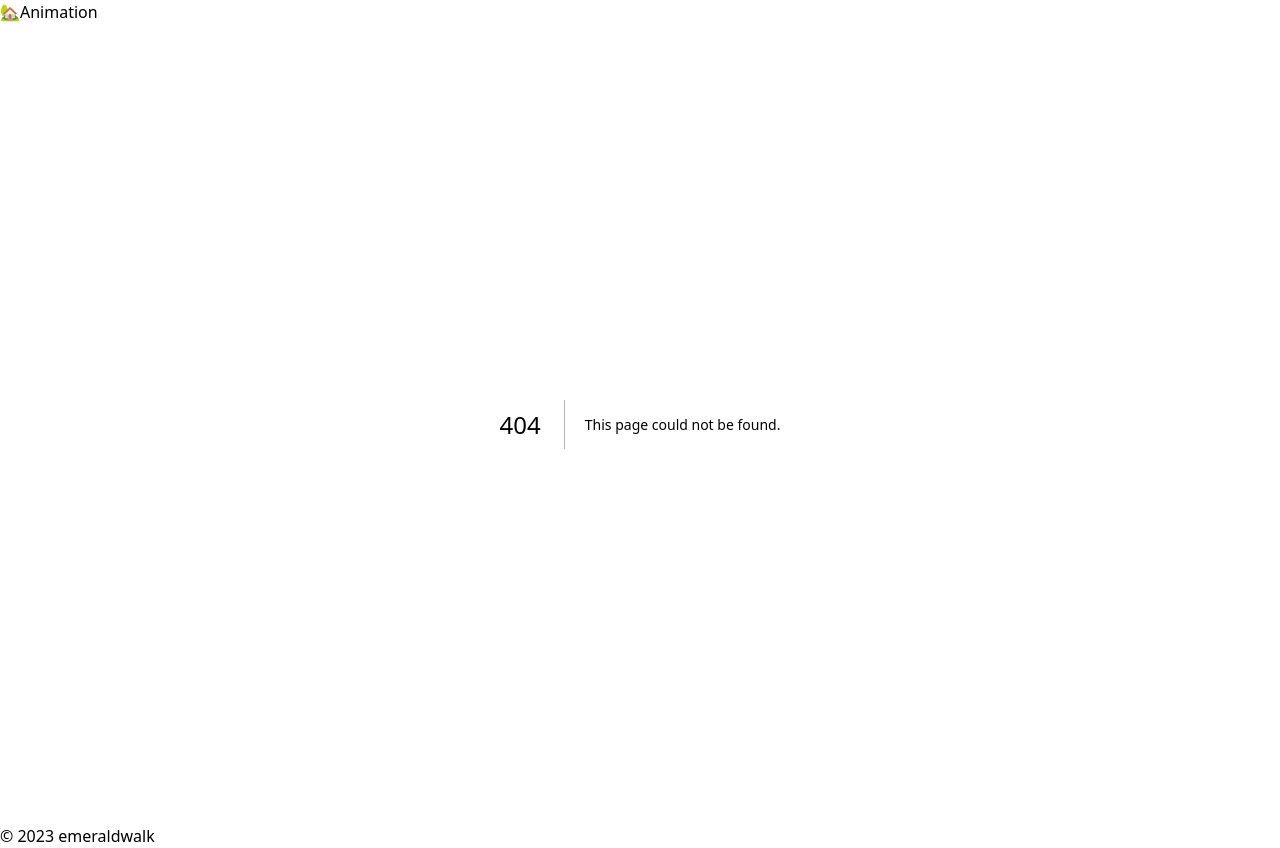
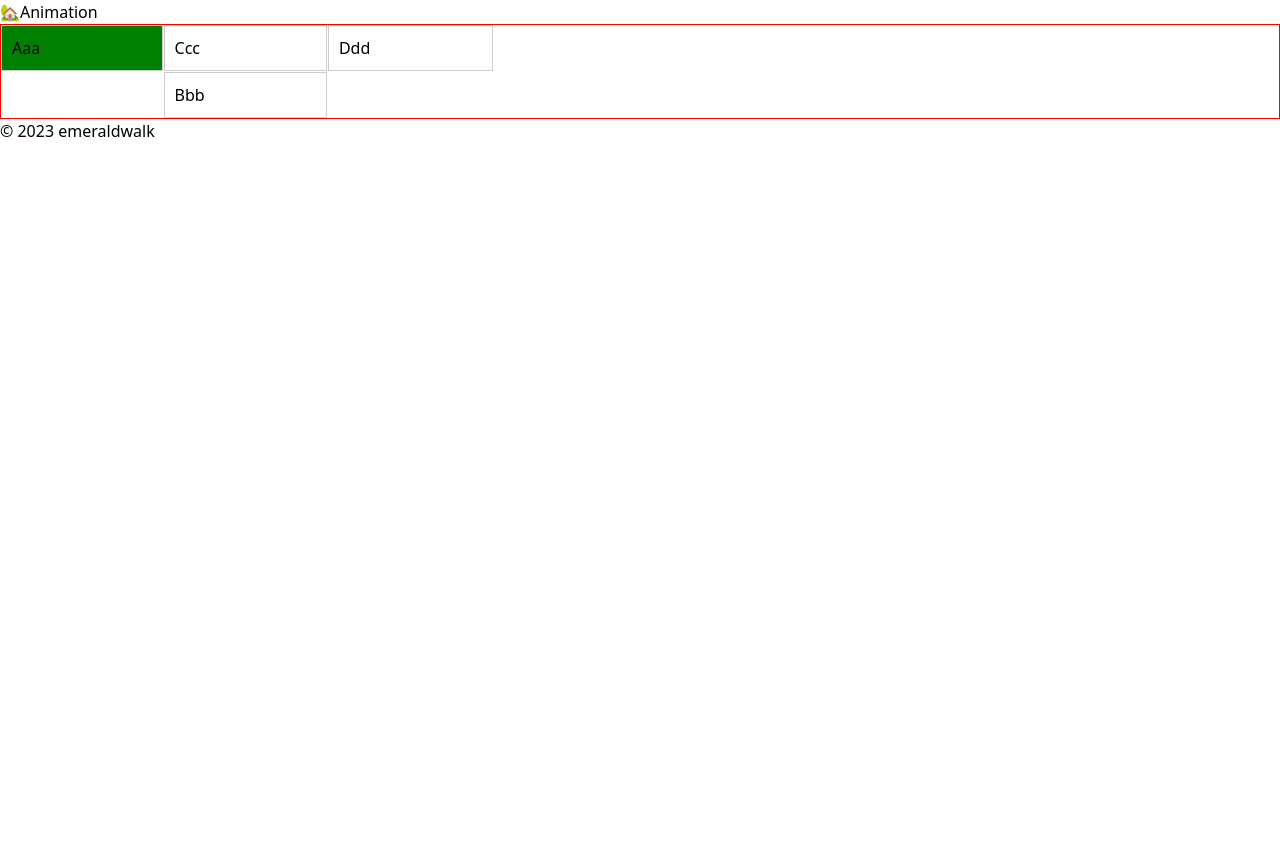
Before and after one commit to emeraldwalk/emeraldwalk-learning, a Next.js app: page /css-grid in a window 1280 px wide. Before the commit this address had no page. After the commit the page ends 800 px from the top, so only its background shows below. Built offline with nearby package versions, Linux system fonts and the light colour scheme.

Commit message:
CSS grid example

```diff
--- /dev/null
+++ b/src/pages/css-grid.module.css
@@ -0,0 +1,18 @@
+.container {
+  border: 1px solid red;
+  display: grid;
+  grid-gap: 1px;
+  grid-template-columns: auto auto auto auto auto auto auto auto auto auto;
+}
+
+.item {
+  border: 1px solid #ccc;
+  padding: 10px;
+}
+.item:nth-of-type(1) {
+  background-color: green;
+}
+.item:nth-of-type(2) {
+  grid-column: 2 / 3;
+  grid-row: 2;
+}
--- /dev/null
+++ b/src/pages/css-grid.tsx
@@ -0,0 +1,16 @@
+import React from 'react'
+
+import styles from './css-grid.module.css'
+
+export interface CssGridProps {}
+
+const CssGrid: React.FC<CssGridProps> = () => (
+  <div className={styles.container}>
+    <div className={styles.item}>Aaa</div>
+    <div className={styles.item}>Bbb</div>
+    <div className={styles.item}>Ccc</div>
+    <div className={styles.item}>Ddd</div>
+  </div>
+)
+
+export default CssGrid
--- a/src/styles/globals.css
+++ b/src/styles/globals.css
@@ -1,3 +1,9 @@
 @import 'tailwindcss/base';
 @import 'tailwindcss/components';
 @import 'tailwindcss/utilities';
+
+* {
+  box-sizing: border-box;
+  margin: 0;
+  padding: 0;
+}
```
